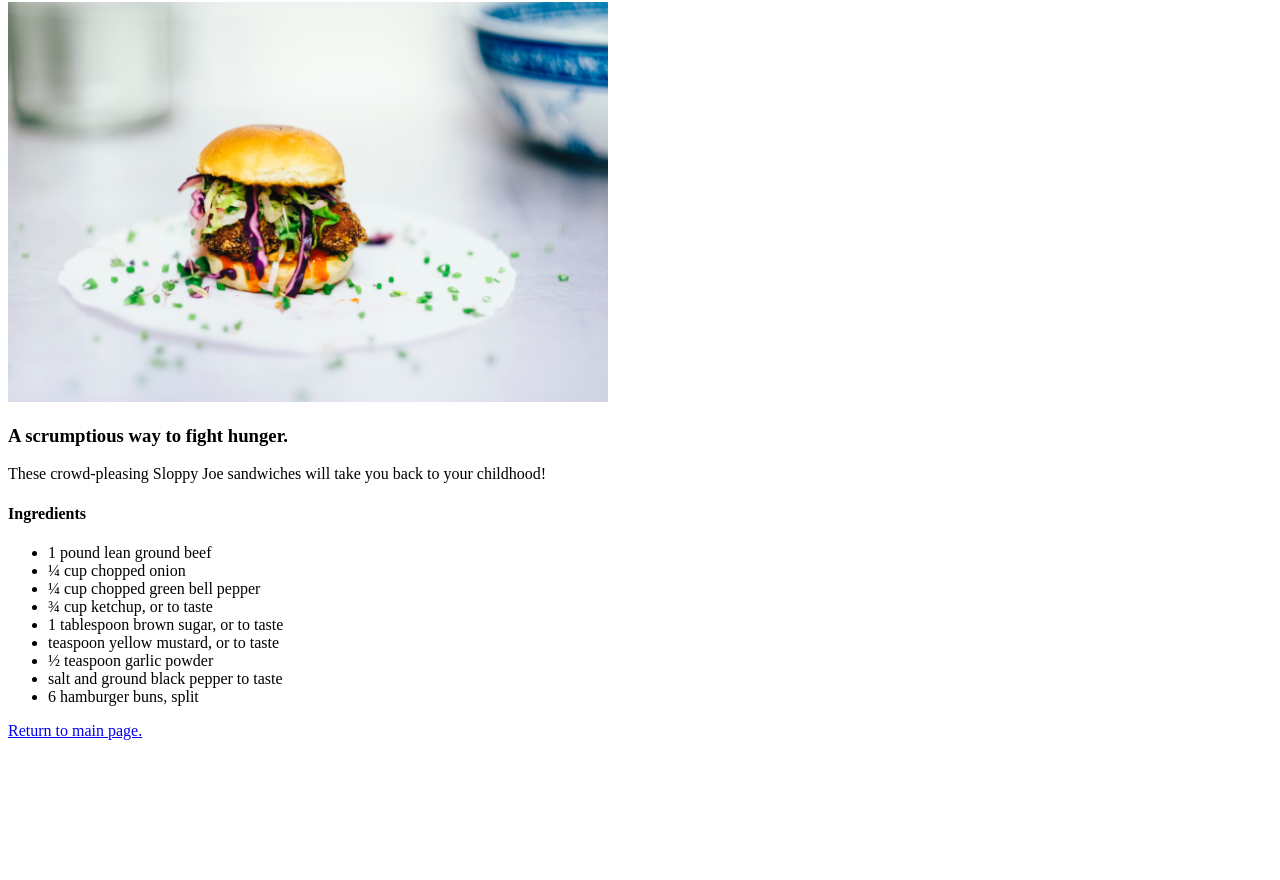
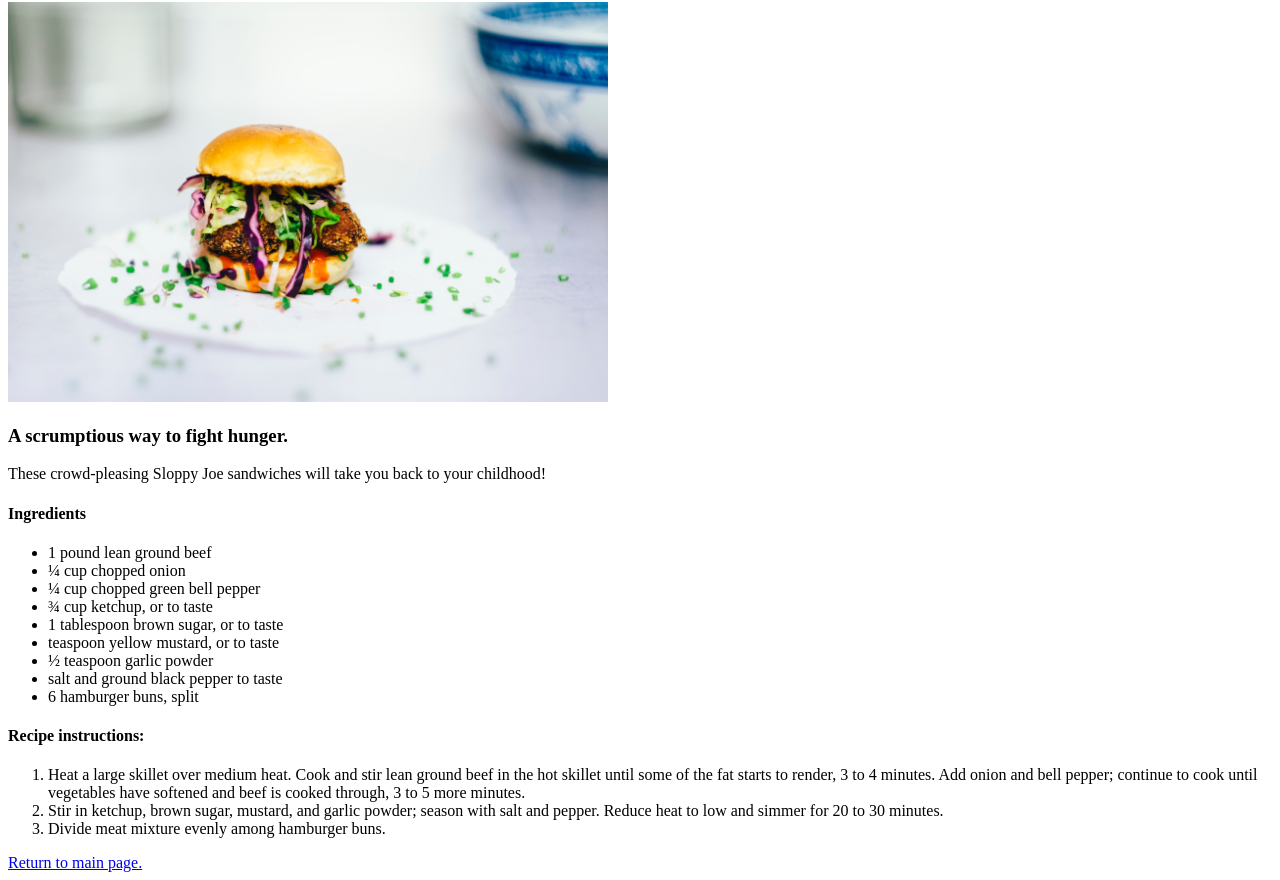
Before and after one commit to smlchrisostomus/odin-recipes, a plain HTML site: page recipes/sloppy-joes.html in a window 1280 px wide. Shown: the part 78-958 px from the top of the page. Before the commit the page ends 826 px from the top, so only its background shows below. Drawn offline with Linux system fonts and the light colour scheme.

Commit message:
Add recipe instructions

```diff
--- a/recipes/sloppy-joes.html
+++ b/recipes/sloppy-joes.html
@@ -12,7 +12,10 @@
       width="600px height=300px"
     />
     <h3>A scrumptious way to fight hunger.</h3>
-    <p>These crowd-pleasing Sloppy Joe sandwiches will take you back to your childhood! </p>
+    <p>
+      These crowd-pleasing Sloppy Joe sandwiches will take you back to your
+      childhood!
+    </p>
 
     <h4>Ingredients</h4>
     <ul>
@@ -21,12 +24,26 @@
       <li>¼ cup chopped green bell pepper</li>
       <li>¾ cup ketchup, or to taste</li>
       <li>1 tablespoon brown sugar, or to taste</li>
-        <li> teaspoon yellow mustard, or to taste</li>
+      <li>teaspoon yellow mustard, or to taste</li>
       <li>½ teaspoon garlic powder</li>
       <li>salt and ground black pepper to taste</li>
       <li>6 hamburger buns, split</li>
     </ul>
 
+    <h4>Recipe instructions:</h4>
+    <ol>
+      <li>
+        Heat a large skillet over medium heat. Cook and stir lean ground beef in
+        the hot skillet until some of the fat starts to render, 3 to 4 minutes.
+        Add onion and bell pepper; continue to cook until vegetables have
+        softened and beef is cooked through, 3 to 5 more minutes.
+      </li>
+      <li>
+        Stir in ketchup, brown sugar, mustard, and garlic powder; season with
+        salt and pepper. Reduce heat to low and simmer for 20 to 30 minutes.
+      </li>
+      <li>Divide meat mixture evenly among hamburger buns.</li>
+    </ol>
     <a href="../index.html">Return to main page.</a>
   </body>
 </html>
```
Lines whose indentation alone changed are shown as unchanged.
